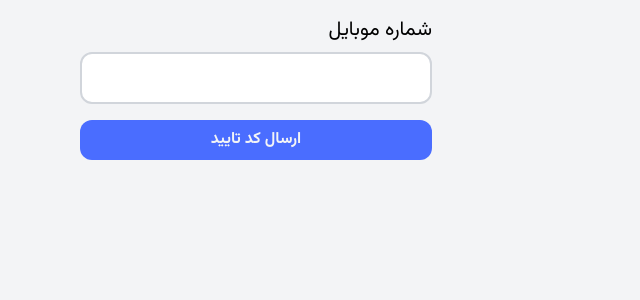
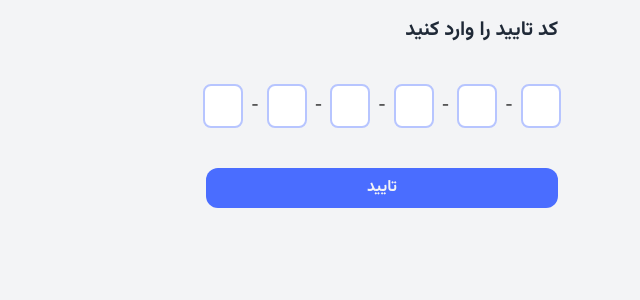
Before and after one commit to mehrabFronto/Freelancering-App-Project, a React (Vite) app: page /auth in a window 1280 px wide. Shown: the top 300 px of the page, without its empty margins (467-1107 px from the left). Built offline with nearby package versions, Linux system fonts and the light colour scheme.

Commit message:
check OTP form markup

```diff
--- a/package.json
+++ b/package.json
@@ -12,6 +12,8 @@
   "dependencies": {
     "react": "^18.2.0",
     "react-dom": "^18.2.0",
+    "react-icons": "^4.12.0",
+    "react-otp-input": "^3.1.0",
     "react-router-dom": "^6.20.1"
   },
   "devDependencies": {
--- /dev/null
+++ b/src/feature/authentication/CheckOTPForm.jsx
@@ -0,0 +1,38 @@
+import { useState } from "react";
+import OTPInput from "react-otp-input";
+
+const CheckOTPForm = () => {
+   const [otp, setOTP] = useState("");
+
+   return (
+      <div>
+         <form className="space-y-10">
+            <p className="font-bold text-secondary-800 text-xl">
+               کد تایید را وارد کنید
+            </p>
+            <OTPInput
+               value={otp}
+               onChange={setOTP}
+               numInputs={6}
+               renderInput={(props) => (
+                  <input
+                     type="number "
+                     {...props}
+                  />
+               )}
+               renderSeparator={<span> - </span>}
+               containerStyle="flex flex-row-reverse gap-x-2 justify-center"
+               inputStyle={{
+                  width: "2.5rem",
+                  padding: "0.5rem 0.2rem",
+                  border: "2px solid rgb(var(--color-primary-300))",
+                  borderRadius: "0.5rem",
+               }}
+            />
+            <button className="btn btn--primary w-full">تایید</button>
+         </form>
+      </div>
+   );
+};
+
+export default CheckOTPForm;
--- a/src/pages/Auth.jsx
+++ b/src/pages/Auth.jsx
@@ -1,9 +1,10 @@
-import SendOTPForm from "../feature/authentication/SendOTPForm";
+import CheckOTPForm from "../feature/authentication/CheckOTPForm";
 
 const Auth = () => {
    return (
       <div className="w-full container p-4 h-screen sm:max-w-sm">
-         <SendOTPForm />
+         {/* <SendOTPForm /> */}
+         <CheckOTPForm />
       </div>
    );
 };
```
Also changed, not shown: 1 other file (tests, documents, lock files or other folders).
